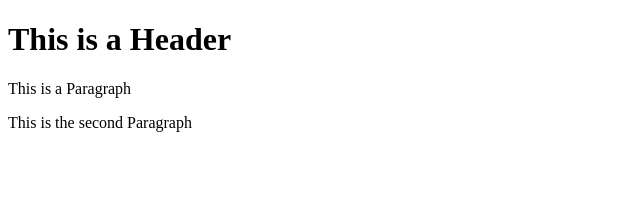
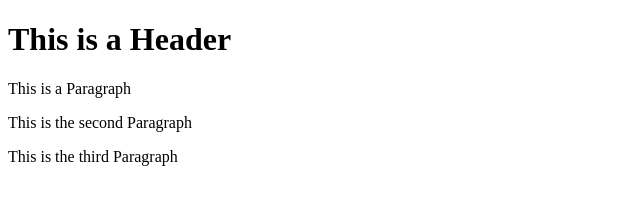
Before and after one commit to ion-no/git-test, a plain HTML site: page index.html in a window 1280 px wide. Shown: the whole page, without its empty margins (0-640 px from the left). Drawn offline with Linux system fonts and the light colour scheme.

Commit message:
changes to index

```diff
--- a/index.html
+++ b/index.html
@@ -5,5 +5,6 @@
         <h1>This is a Header</h1>
         <p>This is a Paragraph</p>
         <p>This is the second Paragraph</p>
+        <p>This is the third Paragraph</p>
     </body>
 </html>
```
